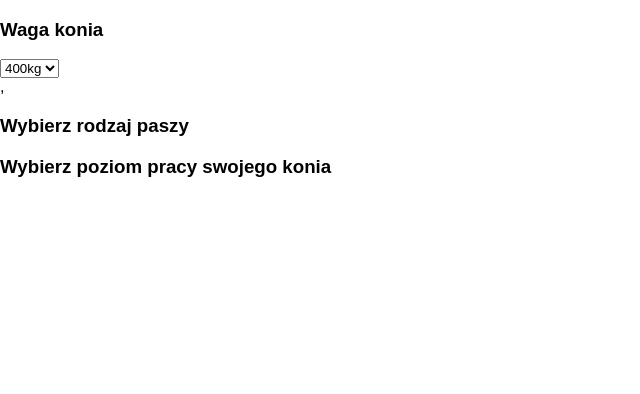
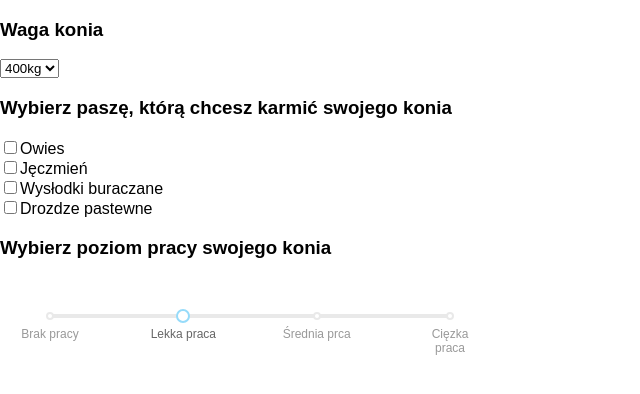
Before and after one commit to kasiakb/horse_app, a React (Create React App) app: page / in a window 1280 px wide. Shown: the top 394 px of the page, without its empty margins (0-640 px from the left). Built offline with nearby package versions, Linux system fonts and the light colour scheme.

Commit message:
Create all components

```diff
--- a/src/components/App.js
+++ b/src/components/App.js
@@ -1,22 +1,34 @@
 import React, { Component } from 'react';
-import logo from '../logo.svg';
-// import '../App.css';
 import Slider from 'rc-slider';
 import 'rc-slider/assets/index.css';
 import Section from './Section';
 import DropDown from './DropDown';
+import CheckBox from './CheckBox';
+import SliderWork from './SliderWork';
 
 class App extends Component {
-
-  // titleOne = 'Waga konia';
-  titleTwo = 'Wybierz rodzaj paszy';
-  titleThree = 'Wybierz poziom pracy swojego konia';
 
   weight = {
     title: 'Waga konia',
     input:
       <DropDown
         dropDownInput={['400kg', '500kg', '600kg', '700kg', '800kg']}
+      />,
+  };
+
+  forage = {
+    title: 'Wybierz paszę, którą chcesz karmić swojego konia',
+    input:
+      <CheckBox
+        checkBoxInput={['Owies', 'Jęczmień', 'Wysłodki buraczane', 'Drozdze pastewne']}
+        />,
+  };
+
+  work = {
+    title: 'Wybierz poziom pracy swojego konia',
+    input:
+      <SliderWork
+        workInput={['Brak pracy', 'Lekka praca', 'Średnia prca', 'Cięzka praca']}
       />,
   };
 
@@ -28,81 +40,16 @@ class App extends Component {
           input={this.weight.input}
         />
         <Section
-        titleValue={this.titleTwo}
+          titleValue={this.forage.title}
+          input={this.forage.input}
         />
         <Section
-          titleValue={this.titleThree}
+          titleValue={this.work.title}
+          input={this.work.input}
         />
       </div>
     )
   }
 }
-//   render() {
-//    const style = { width: 400, margin: 50 };
-//    const marks = {
-//       0: <strong>Brak pracy</strong>,
-//       33: <strong>Lekka praca</strong>,
-//       66: <strong>Średnia prca</strong>,
-//       100: {
-//         style: {
-//           color: 'red',
-//         },
-//         label: <strong>Cięzka praca</strong>,
-//       },
-//     };
-
-//     return (
-//       <div className="App">
-//         <form>
-//           <p>
-//             <label>Horse Weight:</label>
-//             <br/>
-//             <select>
-//               <option>400kg</option>
-//               <option>500kg</option>
-//               <option>600kg</option>
-//               <option>700kg</option>
-//               <option>800kg</option>
-//             </select>
-//           </p>
-
-//             <label>Choose type of forage:</label>
-//             <br/>
-//             <p>
-//               <label>Ziarna:</label>
-//               <br/>
-//               <label>
-//                 <input type="checkbox"/>
-//                 Owies
-//               </label>
-//               <br/>
-//               <label>
-//                 <input type="checkbox"/>
-//                 Jęczmień
-//               </label>
-//            </p>
-//            <p>
-//               <label>Pasze pochodzenia rolślinnego:</label>
-//               <br/>
-//               <label>
-//                 <input type="checkbox"/>
-//                 Wysłodki buraczane
-//               </label>
-//               <br/>
-//               <label>
-//                 <input type="checkbox"/>
-//                 Drozdze Pastewne
-//               </label>
-//            </p>
-//            <div style={style}>
-//             <p>Wybierz poziom pracy swojego konia</p>
-//             <Slider min={0} marks={marks} step={null} included={false} defaultValue={20} />
-//           </div>
-//         </form>
-//       </div>
-
-//     );
-//   }
-// }
 
 export default App;
--- /dev/null
+++ b/src/components/CheckBox.js
@@ -0,0 +1,28 @@
+import React, { Component } from 'react';
+
+class CheckBox extends React.Component {
+  checkBoxes(checkBoxInput) {
+    return checkBoxInput.map((forage) => {
+      return (
+        <div>
+          <label>
+            <input type="checkbox"/>
+            {forage}
+          </label>
+        </div>
+      )
+    })
+  }
+
+  render() {
+    return (
+      <div className='pasza'>
+        <form>
+          {this.checkBoxes(this.props.checkBoxInput)}
+        </form>
+      </div>
+    );
+  }
+}
+
+export default CheckBox;
--- a/src/components/DropDown.js
+++ b/src/components/DropDown.js
@@ -1,5 +1,4 @@
 import React, { Component } from 'react';
-
 
 class DropDown extends React.Component {
   options(dropDownInput) {
@@ -15,7 +14,7 @@ class DropDown extends React.Component {
           <select>
             {this.options(this.props.dropDownInput)}
           </select>
-        </form>,
+        </form>
       </div>
     );
   }
--- a/src/components/Section.js
+++ b/src/components/Section.js
@@ -1,6 +1,8 @@
 import React, { Component } from 'react';
-import Title from './Title'
-import DropDown from './DropDown'
+import Title from './Title';
+import DropDown from './DropDown';
+import CheckBox from './CheckBox';
+import SliderWork from './SliderWork';
 
 class Section extends React.Component {
   render() {
--- /dev/null
+++ b/src/components/SliderWork.js
@@ -0,0 +1,41 @@
+import React, { Component } from 'react';
+import Slider from 'rc-slider';
+
+class SliderWork extends React.Component {
+  keys(arr) {
+    var a = 100/3;
+    var b = -1;
+
+    arr = [];
+
+    while(b++, b<= 3){
+      arr.push(a*b);
+    }
+    return arr
+    console.log(arr)
+  }
+
+  marksObject(workInput) {
+    // const keys = [0, 33, 66, 100];
+    const marks = {};
+    this.keys(this.props.arr).forEach((key, i) => marks[key] = workInput[i]);
+    return marks
+  }
+
+  style = { width: 400, margin: 50 };
+
+  render() {
+
+    return (
+      <div className='Work'>
+        <form>
+        <div style={this.style}>
+          <Slider min={0} marks={this.marksObject(this.props.workInput)} step={null} included={false} defaultValue={20} />
+        </div>
+        </form>
+      </div>
+    );
+  }
+}
+
+export default SliderWork
```
